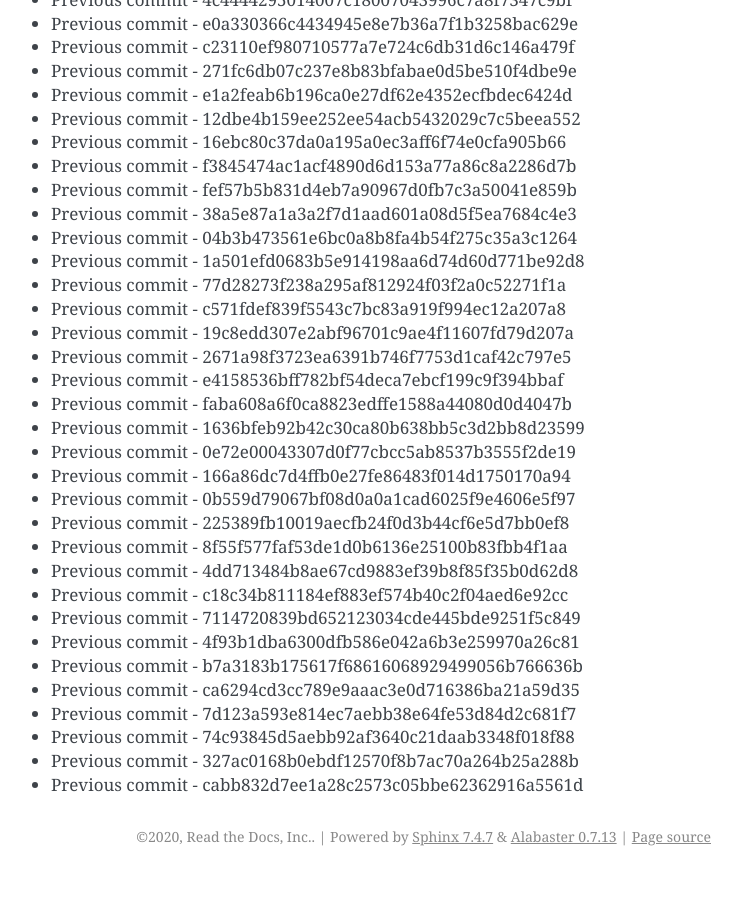
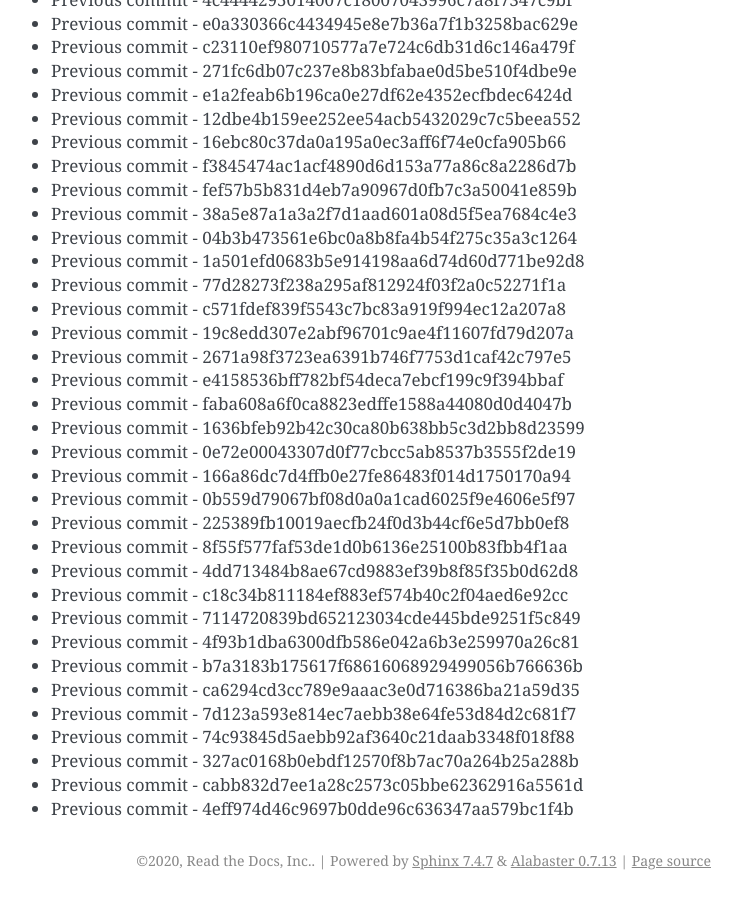
Before and after one commit to readthedocs/rtd-git-stresstest, a Sphinx documentation site: the page built from docs/updates.rst, in a window 1280 px wide and 900 px high, scrolled down 89204 px. Shown: the whole window, without its empty margins (399-1141 px from the left). Built offline with Sphinx 7.4.7, drawn with Linux system fonts in a browser that asks for light colours; before the commit the page ends 90080 px from its top, so only the background shows below that.

Commit message:
Generating commit from previous: 4eff974d46c9697b0dde96c636347aa579bc1f4b

```diff
--- a/docs/updates.rst
+++ b/docs/updates.rst
@@ -3780,3 +3780,4 @@ It can be tested for any performance characteristics.
 * Previous commit - 74c93845d5aebb92af3640c21daab3348f018f88
 * Previous commit - 327ac0168b0ebdf12570f8b7ac70a264b25a288b
 * Previous commit - cabb832d7ee1a28c2573c05bbe62362916a5561d
+* Previous commit - 4eff974d46c9697b0dde96c636347aa579bc1f4b
```
